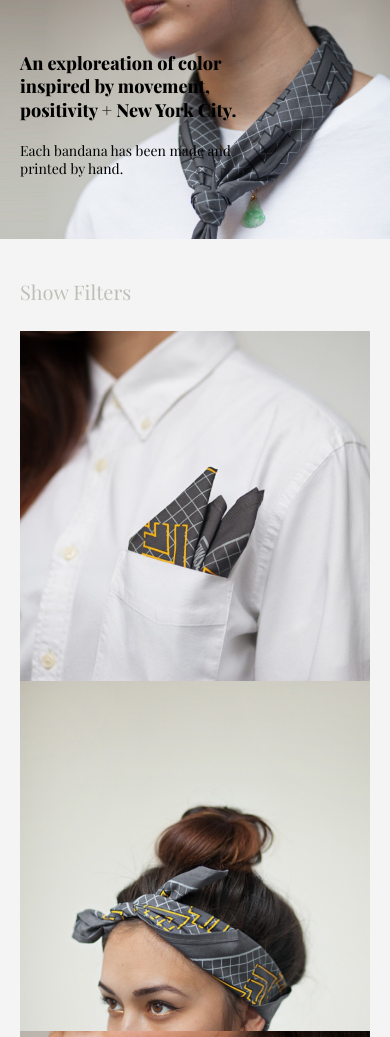
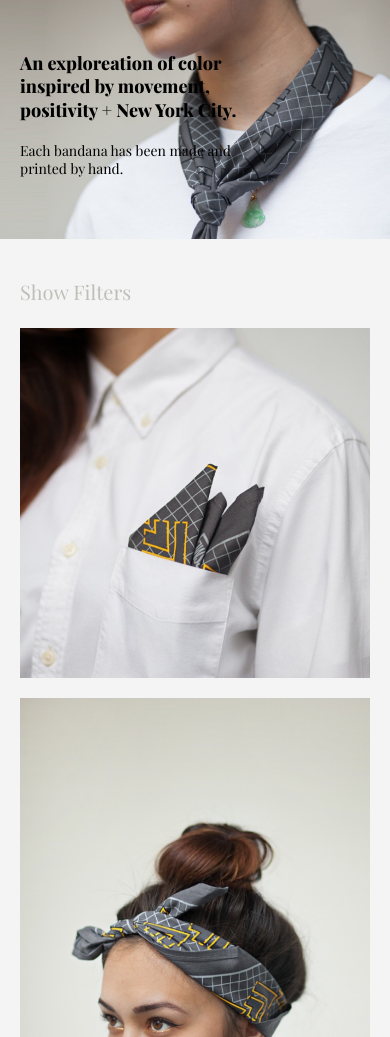
Before and after one commit to piokylo/essmei, a website: page index.html in a window 390 px wide. Shown: the part 63-1100 px from the top of the page. Drawn offline with nearby package versions, Linux system fonts and the light colour scheme.

Commit message:
did thing

```diff
--- a/style.css
+++ b/style.css
@@ -251,6 +251,10 @@ margin-bottom: 20px;
     margin-right: 15px;
 
 }
+.products nav a:first-child{
+
+    border: none;
+}
 .products nav a:hover {
 
     border-color: #ebeb14 ;
@@ -368,6 +372,7 @@ margin-bottom: 20px;
     }
     .product {
         width: 100%;
+        margin-bottom: 20px;
     }
     nav a {
         display: table ;
```
Also changed, not shown: dist/style.css.
